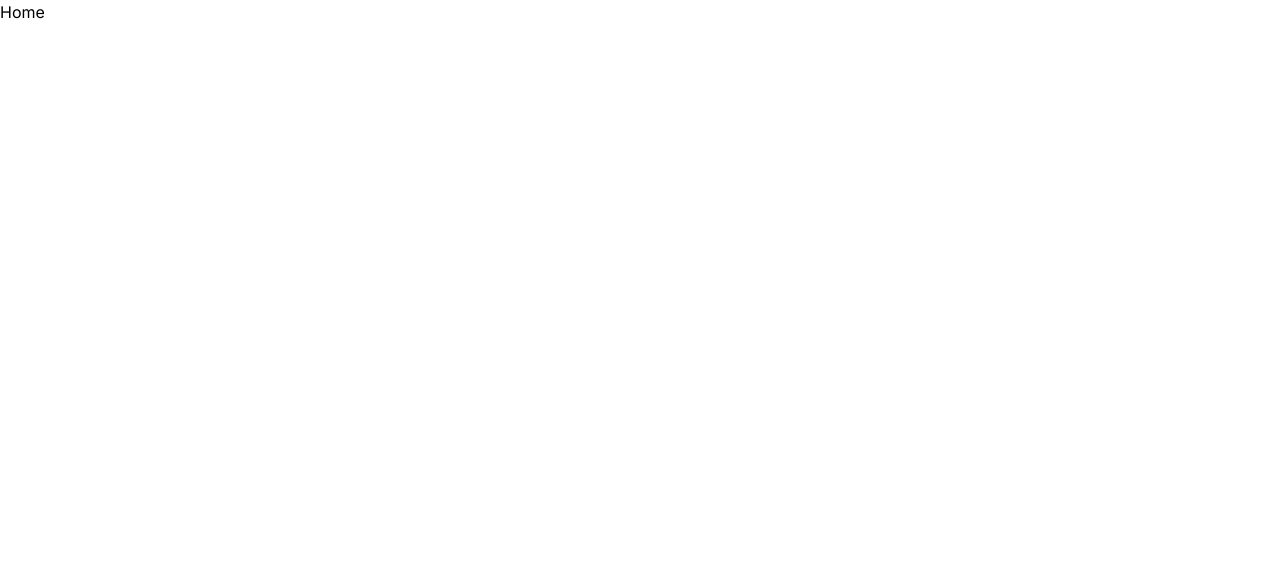
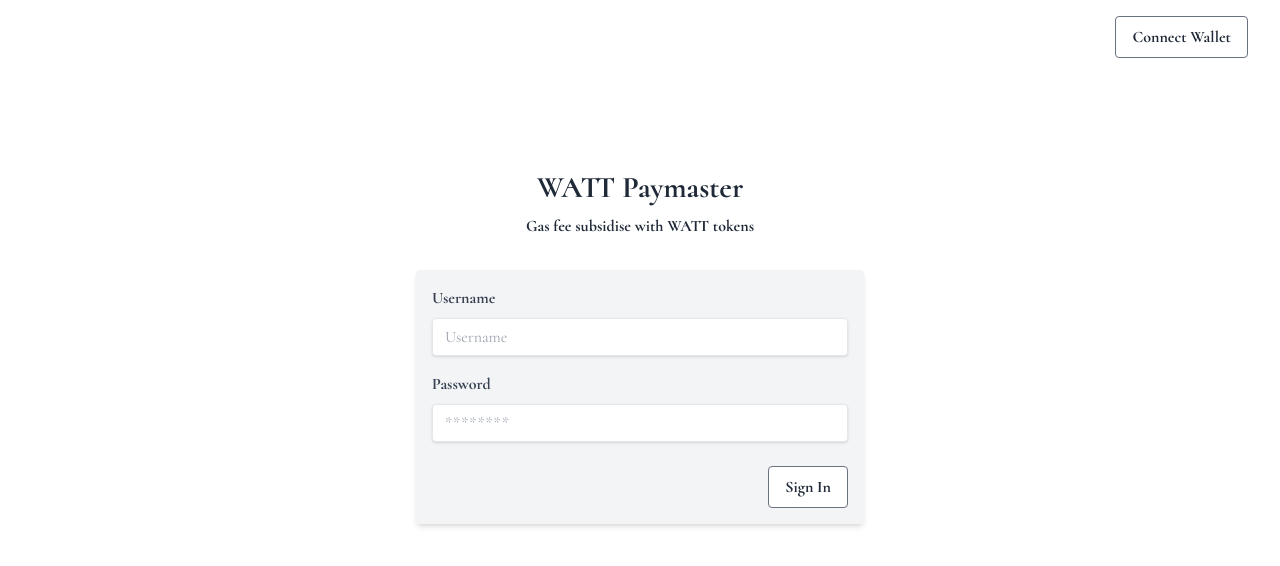
Before and after one commit to taijusanagi/gas-free-wallet-with-watt, a Next.js app in the folder app/: page / in a window 1280 px wide. Shown: the top 566 px of the page. Built offline with nearby package versions, Linux system fonts and the light colour scheme.

Commit message:
add basic design

```diff
--- a/app/src/pages/index.tsx
+++ b/app/src/pages/index.tsx
@@ -1,7 +1,55 @@
-import { Inter } from "next/font/google";
+import { Cormorant } from "next/font/google";
 
-const inter = Inter({ subsets: ["latin"] });
+const cormorant = Cormorant({ subsets: ["latin"] });
 
 export default function Home() {
-  return <main className={`${inter.className}`}>Home</main>;
+  return (
+    <div className={`min-h-screen bg-white text-gray-800 ${cormorant.className}`}>
+      <header className="py-4 px-8 flex justify-end items-center">
+        <button className="bg-white border-gray-500 border hover:bg-gray-200 text-gray-800 font-bold py-2 px-4 rounded focus:outline-none focus:shadow-outline-gray">
+          Connect Wallet
+        </button>
+      </header>
+      <main className="flex flex-col items-center justify-center h-full py-24">
+        <section className="w-full max-w-md mb-8">
+          <h1 className="text-3xl font-bold mb-2 text-center">WATT Paymaster</h1>
+          <h1 className="text-md font-bold text-center">Gas fee subsidise with WATT tokens</h1>
+        </section>
+        <section className="w-full max-w-md">
+          <form className="bg-gray-100 p-4 rounded shadow-md">
+            <div className="mb-4">
+              <label className="block text-gray-700 font-bold mb-2" htmlFor="username">
+                Username
+              </label>
+              <input
+                className="shadow appearance-none border rounded w-full py-2 px-3 text-gray-700 leading-tight focus:outline-none focus:shadow-outline"
+                id="username"
+                type="text"
+                placeholder="Username"
+              />
+            </div>
+            <div className="mb-6">
+              <label className="block text-gray-700 font-bold mb-2" htmlFor="password">
+                Password
+              </label>
+              <input
+                className="shadow appearance-none border rounded w-full py-2 px-3 text-gray-700 leading-tight focus:outline-none focus:shadow-outline"
+                id="password"
+                type="password"
+                placeholder="********"
+              />
+            </div>
+            <div className="flex items-center justify-end">
+              <button
+                className="bg-white border-gray-500 border hover:bg-gray-200 text-gray-800 font-bold py-2 px-4 rounded focus:outline-none focus:shadow-outline-gray"
+                type="button"
+              >
+                Sign In
+              </button>
+            </div>
+          </form>
+        </section>
+      </main>
+    </div>
+  );
 }
```
